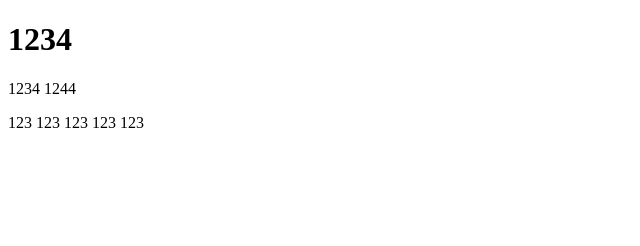
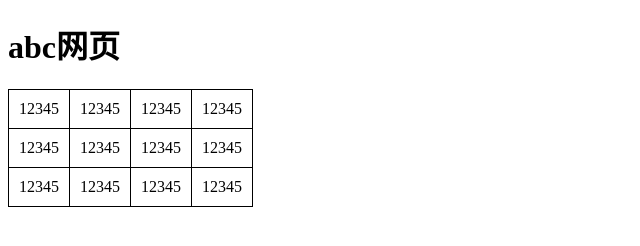
Before and after one commit to zhangruu/zhangruu, a plain HTML site: page abc.html in a window 1280 px wide. Shown: the whole page, without its empty margins (0-640 px from the left). Drawn offline with Linux system fonts and the light colour scheme; files that its build step writes are made by us from their sources.

Commit message:
给表格添加css样式

```diff
--- /dev/null
+++ b/abc.css
@@ -0,0 +1,9 @@
+table,td {
+	border: 1px solid;
+}
+table {
+	border-collapse: collapse;
+}
+td {
+	padding: 10px;
+}
--- a/abc.html
+++ b/abc.html
@@ -3,14 +3,29 @@
 <head>
 	<meta charset="UTF-8">
 	<title>abc网页</title>
+	<link rel="stylesheet" href="css/abc.css">
 </head>
 <body>
-	<h1>1234</h1>
-	<p>1234 1244</p>
-	<td>123</td>
-	<td>123</td>
-	<td>123</td>
-	<td>123</td>
-	<td>123</td>
+	<h1>abc网页</h1>
+	<table>
+		<tr>
+			<td>12345</td>
+			<td>12345</td>
+			<td>12345</td>
+			<td>12345</td>
+		</tr>
+		<tr>
+			<td>12345</td>
+			<td>12345</td>
+			<td>12345</td>
+			<td>12345</td>
+		</tr>
+		<tr>
+			<td>12345</td>
+			<td>12345</td>
+			<td>12345</td>
+			<td>12345</td>
+		</tr>
+	</table>
 </body>
 </html>
```
Also changed, not shown: aaa.html (added, +11 -0 lines).
